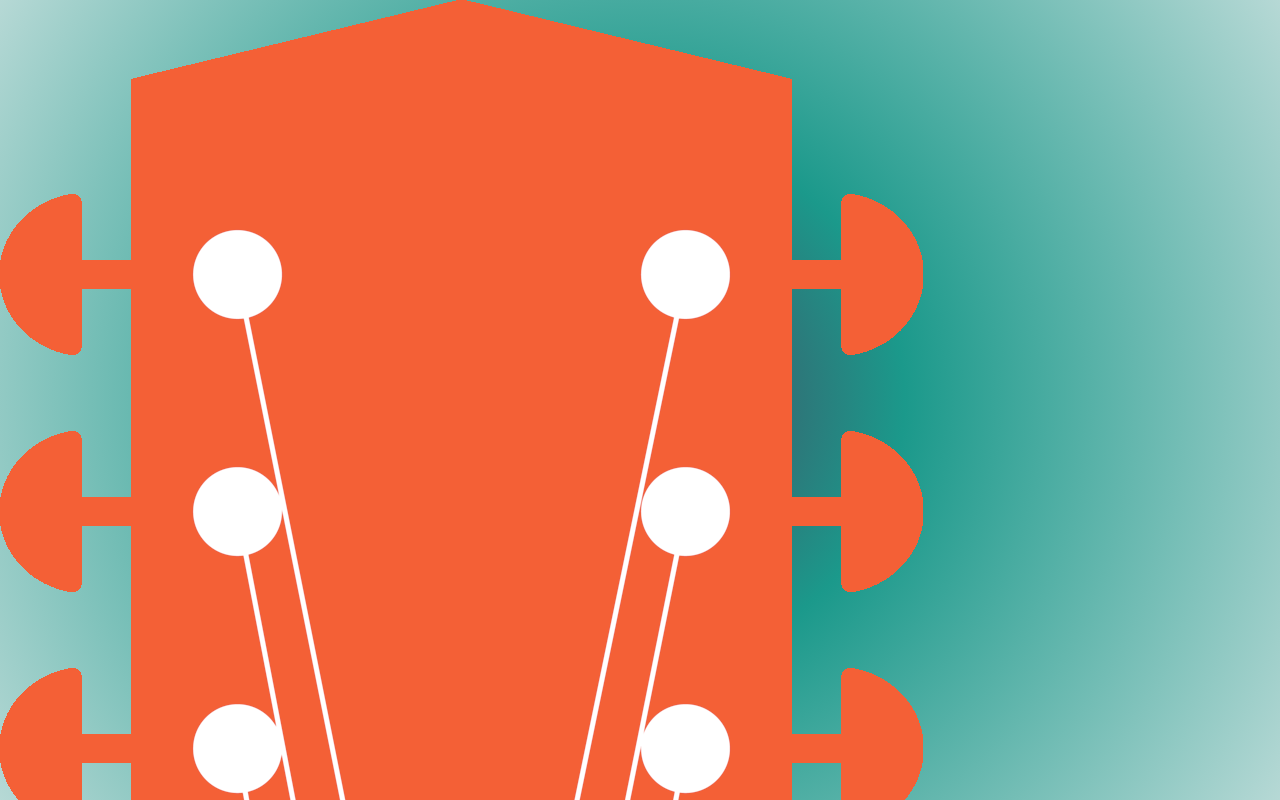
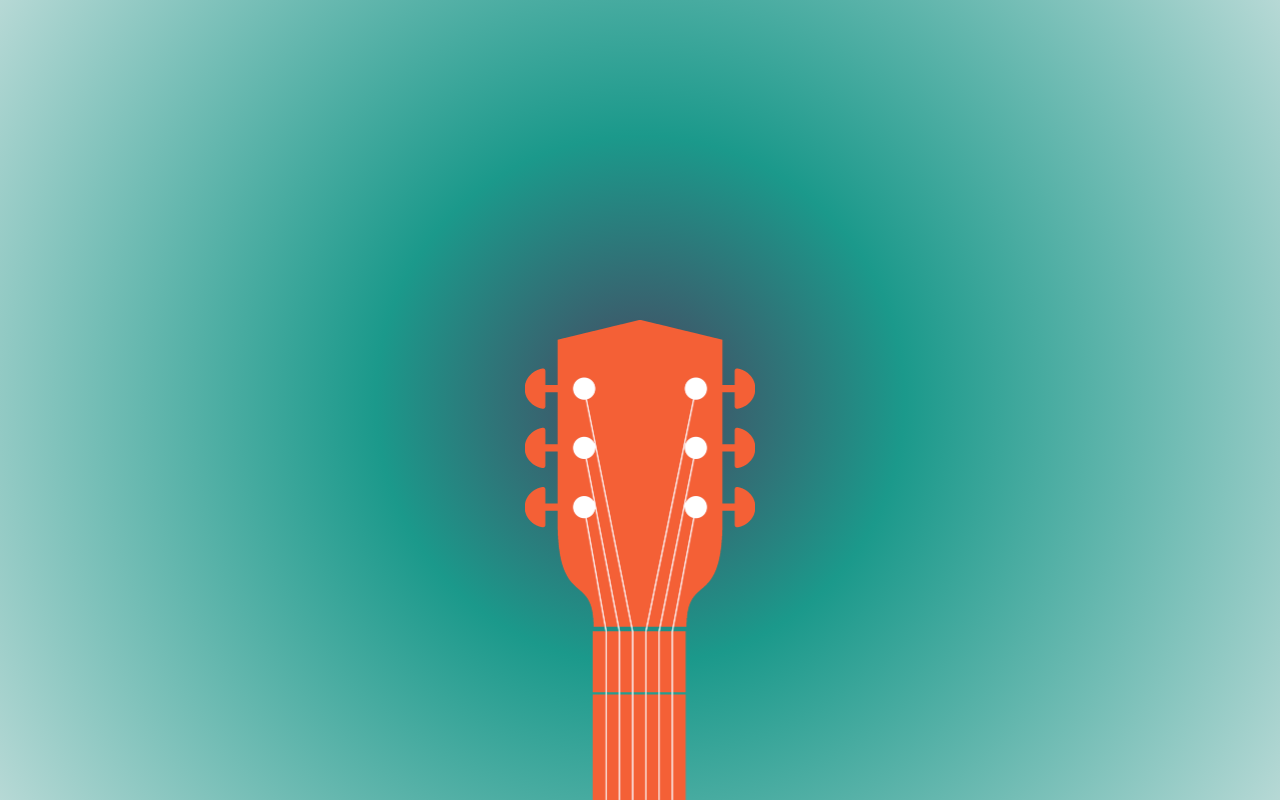
Before and after one commit to dellancelod/TuneHub, an Angular app in the folder tune-hub/: page / in a window 1280 px wide. Shown: the top 800 px of the page. Built offline with nearby package versions, Linux system fonts and the light colour scheme.

Commit message:
Center the guitar head image

```diff
--- a/tune-hub/src/app/tuning/tuning.component.html
+++ b/tune-hub/src/app/tuning/tuning.component.html
@@ -1,3 +1,5 @@
 <div class="tuning-container">
-    <img class="guitar-head" src="../../assets/guitar-head.png">
+    <div class="guitar-head">
+        <img src="../../assets/guitar-head.png">
+    </div>
 </div>
--- a/tune-hub/src/app/tuning/tuning.component.scss
+++ b/tune-hub/src/app/tuning/tuning.component.scss
@@ -1,4 +1,16 @@
 .tuning-container{
     width: 100vw;
     height: 100vh;
-    background: radial-gradient(circle, rgba(2,0,36,0.7260037804184174) 0%, rgba(27,153,139,1) 35%, rgba(20,131,120,0.30863683363970584) 100%);}
+    display: flex;
+    justify-content: center;
+    background: radial-gradient(circle, rgba(2,0,36,0.7260037804184174) 0%, rgba(27,153,139,1) 35%, rgba(20,131,120,0.30863683363970584) 100%);
+}
+.guitar-head{
+    position: absolute;
+    height: 60%;
+    bottom: 0px;
+}
+.guitar-head img{
+    height: 100%;
+    flex-shrink: 0;
+}
```
